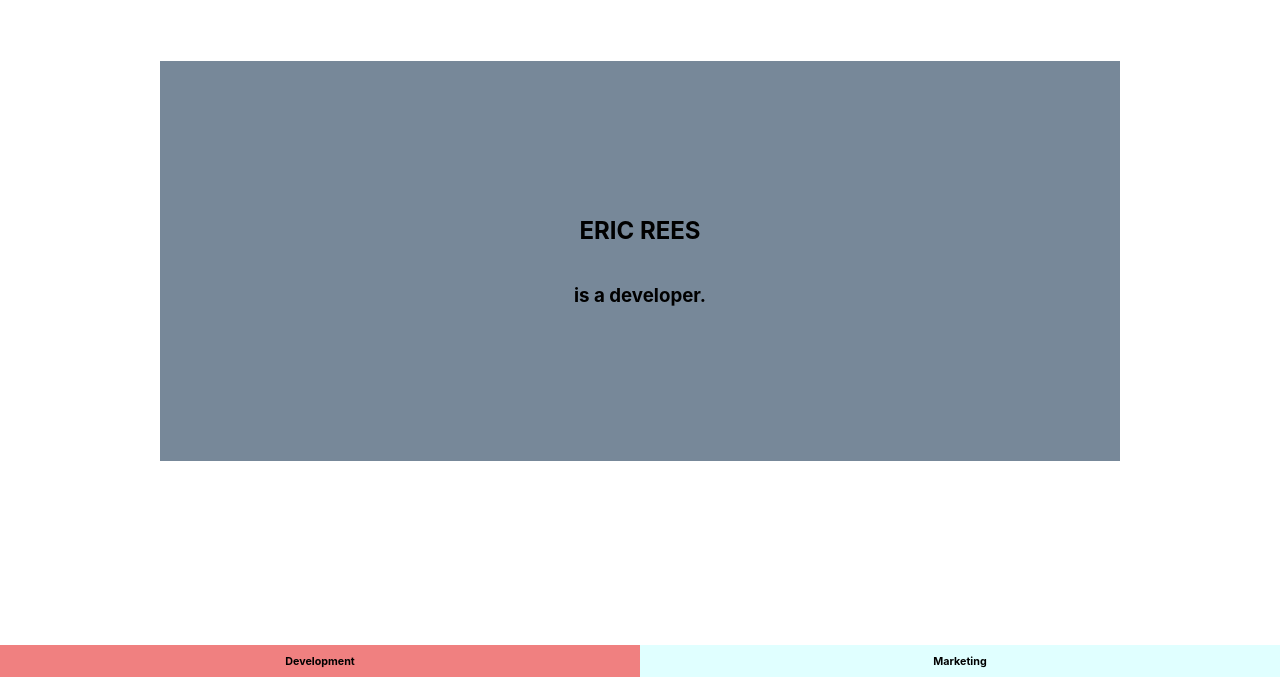
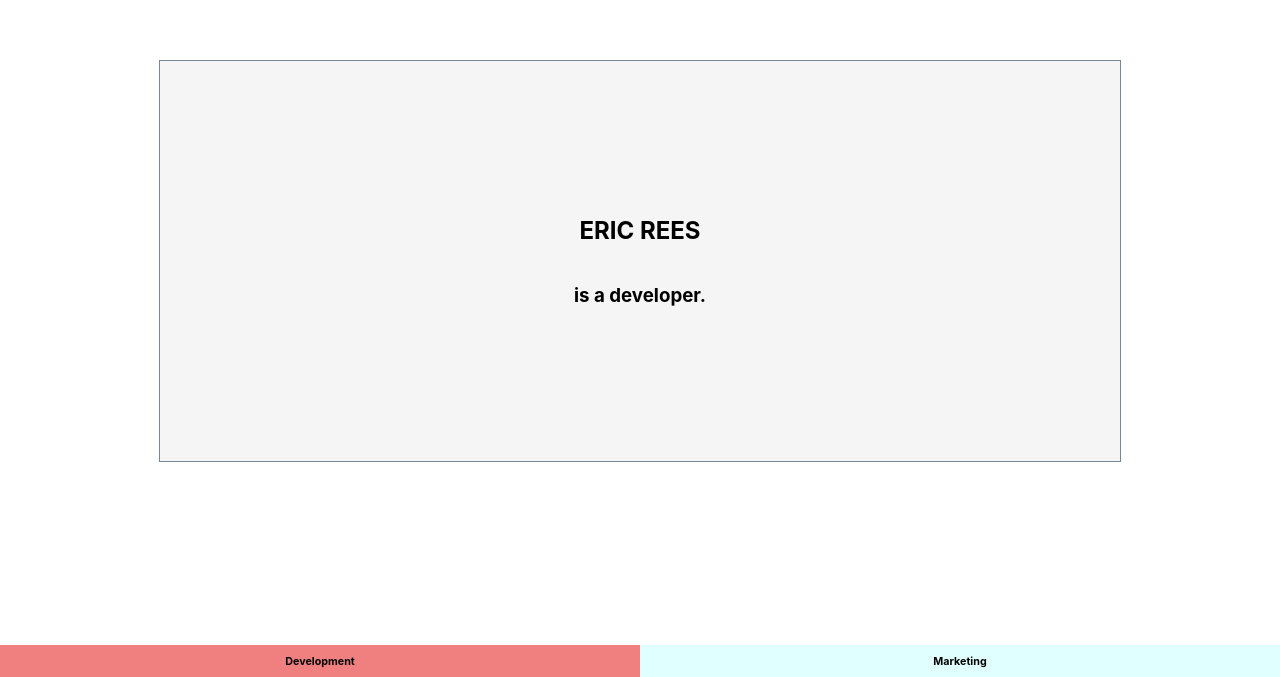
Before and after one commit to ericrees9/portfoliov3, a React (Create React App) app: page / in a window 1280 px wide. Shown: the part 123-800 px from the top of the page. Built offline with nearby package versions, Linux system fonts and the light colour scheme.

Commit message:
Adding state to handle closing HeroBox.

```diff
--- a/src/components/HeroBox/HeroBox.css
+++ b/src/components/HeroBox/HeroBox.css
@@ -1,7 +1,8 @@
 .heroDiv {
     width: 75vw;
     height: 50vh;
-    background: lightslategray;
+    background: whitesmoke;
+    border: 1px solid lightslategray;
     display: flex;
     flex-direction: column;
     align-items: center;
--- a/src/components/Home/Home.js
+++ b/src/components/Home/Home.js
@@ -14,7 +14,7 @@ const Home = () => {
     return(
         <div className="Home">
             {isOpen &&
-                <div className="HeroBox">
+                <div className="HeroBox" onClick={() => setHeroopen(false)}>
                     <HeroBox />
                 </div>
             }
```
Lines whose indentation alone changed are shown as unchanged.
